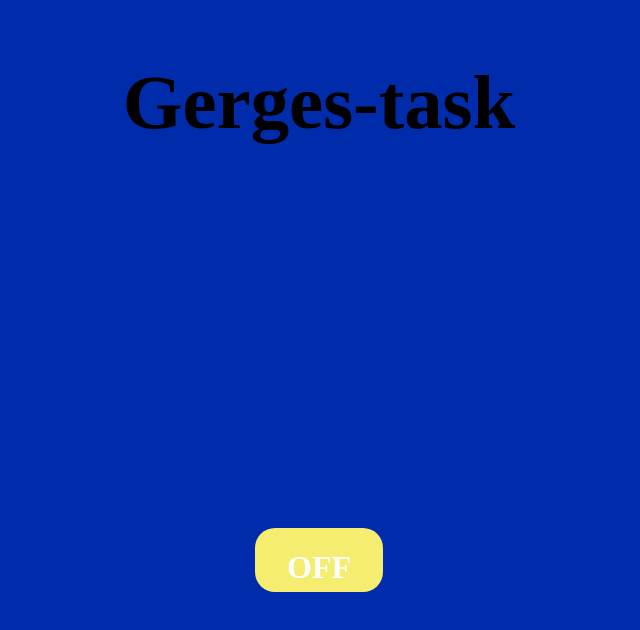
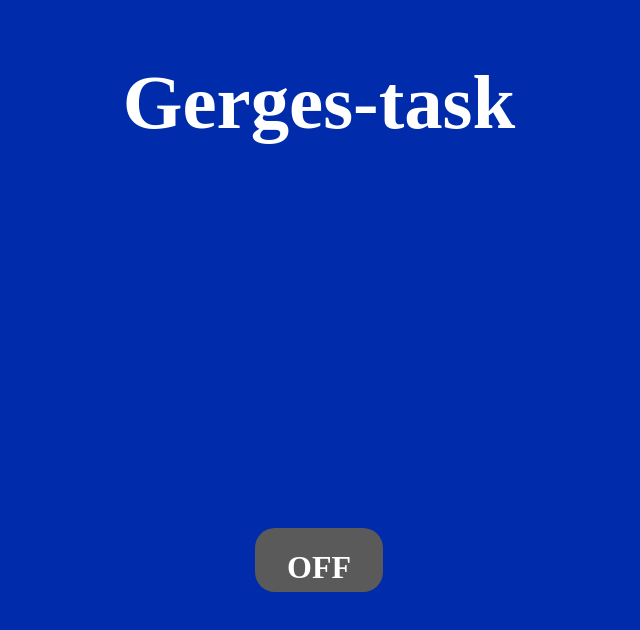
Before and after one commit to GARMA-A/party-body, a plain HTML site: page index.html in a window 1280 px wide. Shown: the whole page, without its empty margins (321-961 px from the left). Drawn offline with Linux system fonts and the light colour scheme.

Commit message:
Update test.css

```diff
--- a/test.css
+++ b/test.css
@@ -1,4 +1,5 @@
  .rgb{
+  color:white;
     font-size: 3vw;
     display: flex;
     flex-direction: row ;
@@ -17,7 +18,7 @@ body{
 .btn{
     width:10vw;
     height: 5vw;
-    background-color:rgb(244, 237, 112) ;
+    background-color:rgb(90, 90, 90) ;
 
 
     border-radius: 20px;
```
